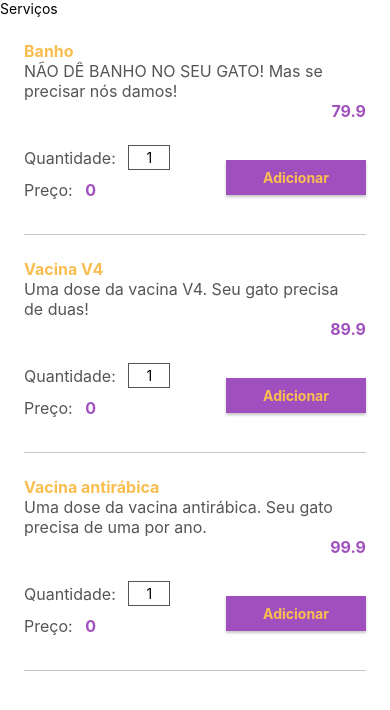
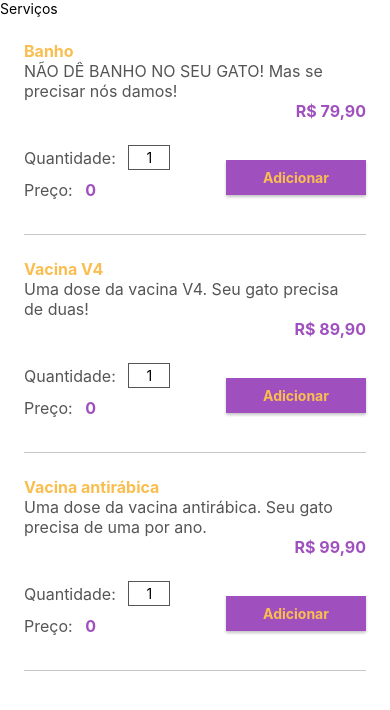
Before and after one commit to helisoncavalheiro/gatito, a React Native app: screen / in a window 390 px wide. Shown: the top 710 px of the page. Built offline with nearby package versions, Linux system fonts and the light colour scheme.

Commit message:
Formata o preço em real

```diff
--- a/src/telas/Servicos/Item/index.js
+++ b/src/telas/Servicos/Item/index.js
@@ -5,7 +5,6 @@ import CampoInteiro from "../../../components/CampoInteiro";
 import estilos from "./estilos";
 
 export default function Item({ nome, preco, descricao }) {
-
   const [quantidade, setQuantidade] = useState(1);
 
   return (
@@ -13,13 +12,22 @@ export default function Item({ nome, preco, descricao }) {
       <View style={estilos.informacao}>
         <Text style={estilos.nome}>{nome}</Text>
         <Text style={estilos.descricao}>{descricao}</Text>
-        <Text style={estilos.preco}>{preco}</Text>
+        <Text style={estilos.preco}>
+          {Intl.NumberFormat("pt-BR", {
+            style: "currency",
+            currency: "BRL",
+          }).format(preco)}
+        </Text>
       </View>
       <View style={estilos.carrinho}>
         <View>
           <View style={estilos.valor}>
             <Text style={estilos.descricao}>Quantidade: </Text>
-            <CampoInteiro valor={quantidade} acao={setQuantidade} estilos={estilos.quantidade}  />
+            <CampoInteiro
+              valor={quantidade}
+              acao={setQuantidade}
+              estilos={estilos.quantidade}
+            />
           </View>
           <View style={estilos.valor}>
             <Text style={estilos.descricao}>Preço: </Text>
```
